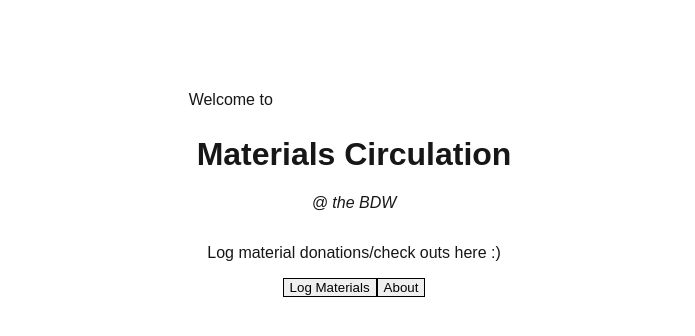
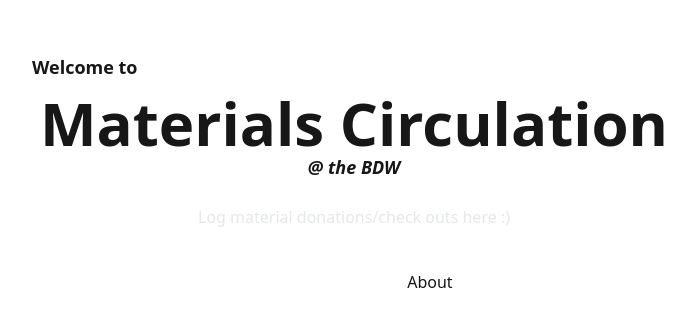
Before and after one commit to ckrenteras/materials-circulation, a Next.js app: page / in a window 1280 px wide. Shown: the part 202-538 px from the top of the page, without its empty margins (286-981 px from the left). Built offline with nearby package versions, Linux system fonts and the light colour scheme.

Commit message:
pls work

```diff
--- a/src/styles/globals.css
+++ b/src/styles/globals.css
@@ -1,5 +1,6 @@
 @import url('https://fonts.googleapis.com/css2?family=Merriweather:wght@400;700&display=swap');
 
+@import "tailwindcss";
 @tailwind base;
 @tailwind components;
 @tailwind utilities;
@@ -25,5 +26,4 @@
 body {
   background: var(--background);
   color: var(--foreground);
-  font-family: Arial, Helvetica, sans-serif;
 }
```
